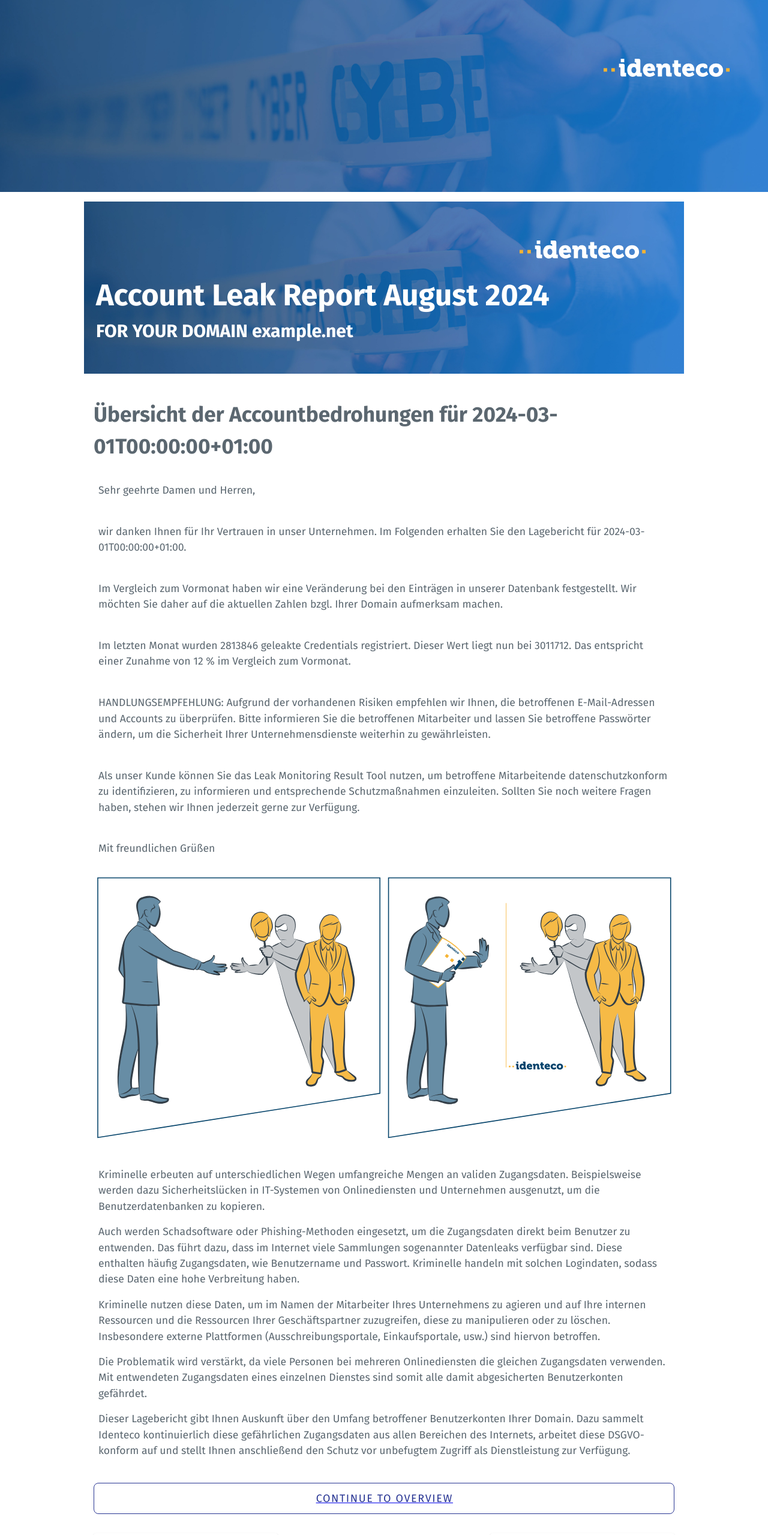
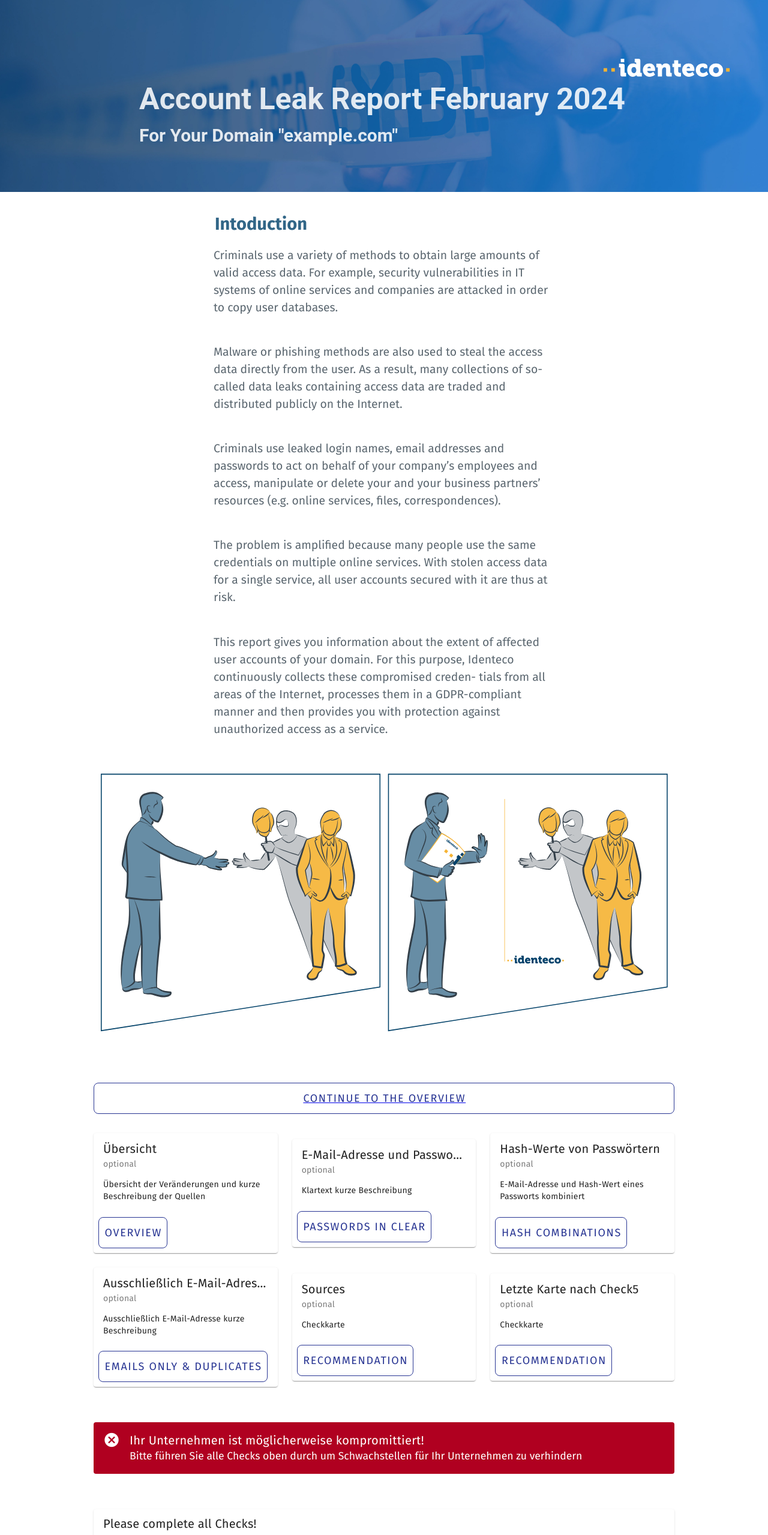
Before and after one commit to moonchild-rl/vue-project-JS, a Vue app: page / in a window 1280 px wide. Shown: the part 142-2701 px from the top of the page at 60% size. Built offline with nearby package versions, Linux system fonts and the light colour scheme.

Commit message:
Savepoint

```diff
--- a/index.html
+++ b/index.html
@@ -4,7 +4,7 @@
     <meta charset="UTF-8" />
     <link rel="icon" href="/src/assets/Identeco-icon.svg" />
     <meta name="viewport" content="width=device-width, initial-scale=1.0" />
-    <title>Account Data Leak Report</title>
+    <title>Account Leak Report</title>
   </head>
   <body>
     <div id="app"></div>
--- a/src/App.vue
+++ b/src/App.vue
@@ -39,39 +39,43 @@
 const links = [
         ['Home', 'https://identeco.de/en/'],
         ['Products', 'https://identeco.de/en/products/'],
-        ['About Us', 'https://identeco.de/en/about/']
-        /*
-        ['Blog', 'https://identeco.de/en/blog/']
-        ['Press', 'https://identeco.de/en/press/']
-        ['Contact', 'https://identeco.de/en/contact/']
-        ['Privacy Policy', 'https://identeco.de/en/privacy_policy/']
+        ['About Us', 'https://identeco.de/en/about/'],
+        ['Blog', 'https://identeco.de/en/blog/'],
+        ['Press', 'https://identeco.de/en/press/'],
+        ['Contact', 'https://identeco.de/en/contact/'],
+        ['Privacy Policy', 'https://identeco.de/en/privacy_policy/'],
         ['Imprint', 'https://identeco.de/en/imprint/']
-        */
       ]
 </script>
 <script>
-  export default {
-    data: () => ({
-      /*
-      links: [
-        ['Home', 'https://identeco.de/en/'],
-        ['Products', 'https://identeco.de/en/products/'],
-        ['About Us', 'https://identeco.de/en/about/']
-        ['Blog', 'https://identeco.de/en/blog/']
-        ['Blog', 'https://identeco.de/en/blog/']
-        ['Press', 'https://identeco.de/en/press/']
-        ['Contact', 'https://identeco.de/en/contact/']
-        ['Privacy Policy', 'https://identeco.de/en/privacy_policy/']
-        ['Imprint', 'https://identeco.de/en/imprint/']
-      ],
-      */
-    }),
+//import jsonData to use on first page
+import jsonData from './assets/jsonData.json'
+export default {
+    data: () => {
+      return {
+        data: jsonData
+    }
+    },
+    //Compute month and year from the Json for the banner
+    computed: {
+    // Extract the month and year from changes_since
+    banner_month() {
+      const date = new Date(this.data.changes_since);
+      // Get month name, adjust as Date.getMonth() is zero-indexed (0 = January)
+      return date.toLocaleString('default', { month: 'long' });
+    },
+    banner_year() {
+      const date = new Date(this.data.changes_since);
+      return date.getFullYear();
+    }
+  }
   }
 </script>
 
 <template>
   <body class="outerbody">
     <div class="innerdiv">
+      <!-- Header -->
       <header>
         <a href="https://identeco.de/en/">
           <img
@@ -88,6 +92,7 @@
           <a href="https://identeco.de/en/products/" class="split"><v-btn>Ressources</v-btn></a>
         </nav>
       </header>
+      <!-- Banner -->
       <div class="banner">
           <img alt="Threat Banner" class="bannerimage" src="@/assets/cyberlower.jpg" />
           <img
@@ -97,23 +102,13 @@
             width="200"
             height="28.5"
           />
-    </div>
+          <div class="caption-div">
+            <h1 class="caption-text" style="font-size: 50px">Account Leak Report {{ banner_month }} {{ banner_year }}</h1>
+            <h2 class="caption-text" style="font-size: 30px">For Your Domain "{{ data.domain }}"</h2>
+          </div>
+      </div>
+      <!-- Text-body -->
       <v-container class="text-body">
-        <div class="banner">
-          <img alt="Threat Banner" class="bannerimage" src="@/assets/cyberlower.jpg" />
-          <img
-            alt="Identeco logo"
-            class="bannerlogo"
-            src="@/assets/logo-identeco-white.svg"
-            width="200"
-            height="28.5"
-          />
-          <div class="caption-header">
-            <h1 class="bannerheader">Account Leak Report {{ month }} {{ year }}</h1>
-            <h2 class="bannerheader" style="font-size: 30px">FOR YOUR DOMAIN example.net</h2>
-          </div>
-        </div>
-        <br />
 
         <main><RouterView /></main>
 
@@ -412,6 +407,7 @@
           ></v-container
         >
       </v-container>
+
       <!-- Footer -->
       <v-footer class="bg-grey-darken-1">
     <v-row justify="center" no-gutters>
@@ -420,7 +416,7 @@
         rounded="xl"
         variant="text">{{link[0]}}</v-btn></a>
       <v-col class="text-center mt-4" cols="12">
-        {{ new Date().getFullYear() }} — <strong>Identeco</strong>
+        {{ year }} — <strong>Identeco</strong>
       </v-col>
     </v-row>
   </v-footer>
@@ -432,7 +428,7 @@
 body .outerbody {
   background: #c2c6c9;
 }
-body .innerdiv {
+.innerdiv {
   max-width: 87.5rem;
   margin: 0 auto;
   background: #fff;
@@ -550,17 +546,17 @@
   height: 30px;
 }
 
-.caption-header {
+.caption-div {
   position: absolute;
-  text-align: left;
-  bottom: 3rem;
-  font-size: 25px;
+  bottom: 4.5rem;
+  left: 13.5rem;
 }
 
-.bannerheader {
+
+.caption-text {
   text-align: left;
-  margin-left: 20px;
-  color: #fff;
+  margin-left: 1rem;
+  color: #ffffffdc;
 }
 
 h1,
--- a/src/views/ClearView.vue
+++ b/src/views/ClearView.vue
@@ -83,4 +83,8 @@
 p {
   text-align: left;
 }
+article {
+    padding-left: 12rem;
+    padding-right: 12rem;
+  }
 </style>
--- a/src/views/EmailView.vue
+++ b/src/views/EmailView.vue
@@ -74,4 +74,8 @@
 p {
   text-align: left;
 }
+article {
+    padding-left: 12rem;
+    padding-right: 12rem;
+  }
 </style>
--- a/src/views/HashView.vue
+++ b/src/views/HashView.vue
@@ -81,4 +81,8 @@
 .vli {
   text-align: center;
 }
+article {
+    padding-left: 12rem;
+    padding-right: 12rem;
+  }
 </style>
--- a/src/views/IntroView.vue
+++ b/src/views/IntroView.vue
@@ -1,75 +1,45 @@
 <template>
   <v-container class="about">
-    <h1>Übersicht der Accountbedrohungen für {{ data.changes_since }}</h1>
-    <br />
-    <p>Sehr geehrte Damen und Herren,</p>
-    <br />
+    <article>
+      <h1 class="intro-header">Intoduction</h1>
     <p>
-      wir danken Ihnen für Ihr Vertrauen in unser Unternehmen. Im Folgenden erhalten Sie den
-      Lagebericht für {{ data.changes_since }}.
+      Criminals use a variety of methods to obtain large amounts of valid access data. For
+example, security vulnerabilities in IT systems of online services and companies are
+attacked in order to copy user databases.
     </p>
-    <br />
-    <p v-if="data.data.total.new > 0">
-      Im Vergleich zum Vormonat haben wir eine Veränderung bei den Einträgen in unserer Datenbank
-      festgestellt. Wir möchten Sie daher auf die aktuellen Zahlen bzgl. Ihrer Domain aufmerksam
-      machen.
+    <br/>
+    <p>
+      Malware or phishing methods are also used to steal the access data directly from the
+user. As a result, many collections of so-called data leaks containing access data are
+traded and distributed publicly on the Internet.
     </p>
-    <br />
+    <br/>
     <p>
-      Im letzten Monat wurden {{ data.data.total.current - data.data.total.new }} geleakte
-      Credentials registriert. Dieser Wert liegt nun bei {{ data.data.total.current }}. Das
-      entspricht einer Zunahme von {{ data.data.total.increase_percent }} % im Vergleich zum
-      Vormonat.
+      Criminals use leaked login names, email addresses and passwords to act on behalf of
+your company’s employees and access, manipulate or delete your and your business
+partners’ resources (e.g. online services, files, correspondences).
     </p>
-    <br />
-    <p v-if="data.data.total.new > 0">
-      HANDLUNGSEMPFEHLUNG: Aufgrund der vorhandenen Risiken empfehlen wir Ihnen, die betroffenen
-      E-Mail-Adressen und Accounts zu überprüfen. Bitte informieren Sie die betroffenen Mitarbeiter
-      und lassen Sie betroffene Passwörter ändern, um die Sicherheit Ihrer Unternehmensdienste
-      weiterhin zu gewährleisten.
+    <br/>
+    <p>
+      The problem is amplified because many people use the same credentials on multiple
+online services. With stolen access data for a single service, all user accounts secured
+with it are thus at risk.
     </p>
-    <br />
+    <br/>
     <p>
-      Als unser Kunde können Sie das Leak Monitoring Result Tool nutzen, um betroffene Mitarbeitende
-      datenschutzkonform zu identifizieren, zu informieren und entsprechende Schutzmaßnahmen
-      einzuleiten. Sollten Sie noch weitere Fragen haben, stehen wir Ihnen jederzeit gerne zur
-      Verfügung.
+      This report gives you information about the extent of affected user accounts of your
+domain. For this purpose, Identeco continuously collects these compromised creden-
+tials from all areas of the Internet, processes them in a GDPR-compliant manner and
+then provides you with protection against unauthorized access as a service.
     </p>
-    <br />
-    <p>Mit freundlichen Grüßen</p>
+    <br/>
     <img alt="ad-footer" class="ad-banner" src="@/assets/Gefahr_Grafik.svg" />
-    <p>
-      Kriminelle erbeuten auf unterschiedlichen Wegen umfangreiche Mengen an validen Zugangsdaten.
-      Beispielsweise werden dazu Sicherheitslücken in IT-Systemen von Onlinediensten und Unternehmen
-      ausgenutzt, um die Benutzerdatenbanken zu kopieren.
-    </p>
-    <p>
-      Auch werden Schadsoftware oder Phishing-Methoden eingesetzt, um die Zugangsdaten direkt beim
-      Benutzer zu entwenden. Das führt dazu, dass im Internet viele Sammlungen sogenannter
-      Datenleaks verfügbar sind. Diese enthalten häufig Zugangsdaten, wie Benutzername und Passwort.
-      Kriminelle handeln mit solchen Logindaten, sodass diese Daten eine hohe Verbreitung haben.
-    </p>
-    <p>
-      Kriminelle nutzen diese Daten, um im Namen der Mitarbeiter Ihres Unternehmens zu agieren und
-      auf Ihre internen Ressourcen und die Ressourcen Ihrer Geschäftspartner zuzugreifen, diese zu
-      manipulieren oder zu löschen. Insbesondere externe Plattformen (Ausschreibungsportale,
-      Einkaufsportale, usw.) sind hiervon betroffen.
-    </p>
-    <p>
-      Die Problematik wird verstärkt, da viele Personen bei mehreren Onlinediensten die gleichen
-      Zugangsdaten verwenden. Mit entwendeten Zugangsdaten eines einzelnen Dienstes sind somit alle
-      damit abgesicherten Benutzerkonten gefährdet.
-    </p>
-    <p>
-      Dieser Lagebericht gibt Ihnen Auskunft über den Umfang betroffener Benutzerkonten Ihrer
-      Domain. Dazu sammelt Identeco kontinuierlich diese gefährlichen Zugangsdaten aus allen
-      Bereichen des Internets, arbeitet diese DSGVO-konform auf und stellt Ihnen anschließend den
-      Schutz vor unbefugtem Zugriff als Dienstleistung zur Verfügung.
-    </p> </v-container
+  </article>
+  </v-container
   ><v-container>
     <RouterLink to="/overview" @click="scrollToTop"
       ><v-btn block color="indigo-darken-3" variant="outlined" size="x-large" rounded="lg"
-        >Continue to Overview</v-btn
+        >Continue to the Overview</v-btn
       ></RouterLink
     >
   </v-container>
@@ -92,6 +62,13 @@
 </script>
 
 <style scoped>
+.about {
+  max-width: 64.5rem;
+  font-size: 1.1em;
+  line-height: 1.5;
+  color: #5b6770;
+  font-family: 'Fira Sans', Arial, Helvetica, sans-serif;
+}
 @media (min-width: 1024px) {
   .about {
     min-height: 100vh;
@@ -102,14 +79,23 @@
 h1 {
   text-align: left;
 }
+.intro-header{
+  padding-left: 10px;
+  margin-bottom: 15px;
+  color: #00426bce;
+}
 p {
   text-align: left;
   margin: 0.5rem;
 }
+article {
+    padding-left: 12rem;
+    padding-right: 12rem;
+  }
 img {
   margin-top: -14rem;
-  margin-bottom: -13rem;
-  margin-left: -11rem;
-  margin-right: -11rem;
+  margin-bottom: -12.5rem;
+  margin-left: -22.5rem;
+  margin-right: -22.5rem;
 }
 </style>
--- a/src/views/RecommendView.vue
+++ b/src/views/RecommendView.vue
@@ -59,4 +59,8 @@
 p {
   text-align: left;
 }
+article {
+    padding-left: 12rem;
+    padding-right: 12rem;
+  }
 </style>
--- a/src/views/SourceView.vue
+++ b/src/views/SourceView.vue
@@ -66,4 +66,8 @@
 p {
   text-align: left;
 }
+article {
+    padding-left: 12rem;
+    padding-right: 12rem;
+  }
 </style>
```
Also changed, not shown: src/views/OverView.vue (+12 -4 lines).
